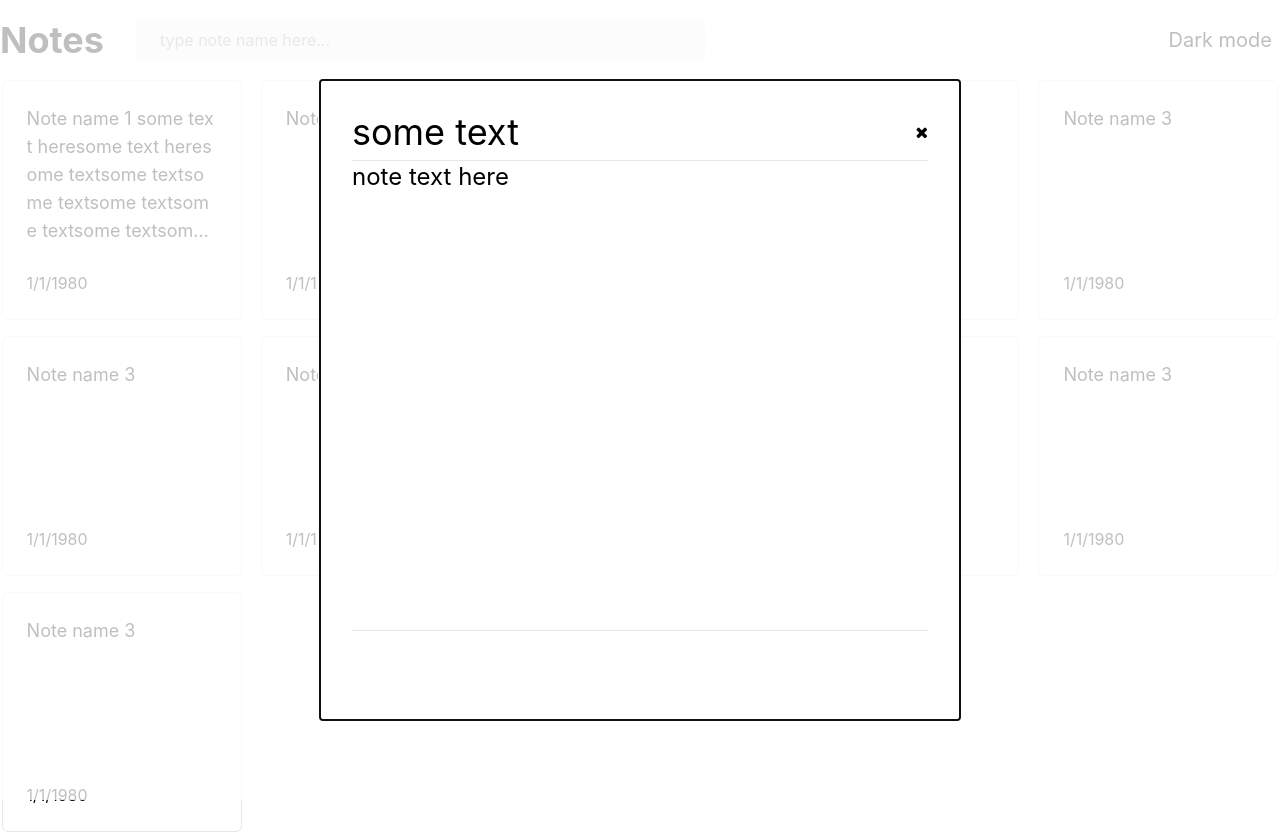
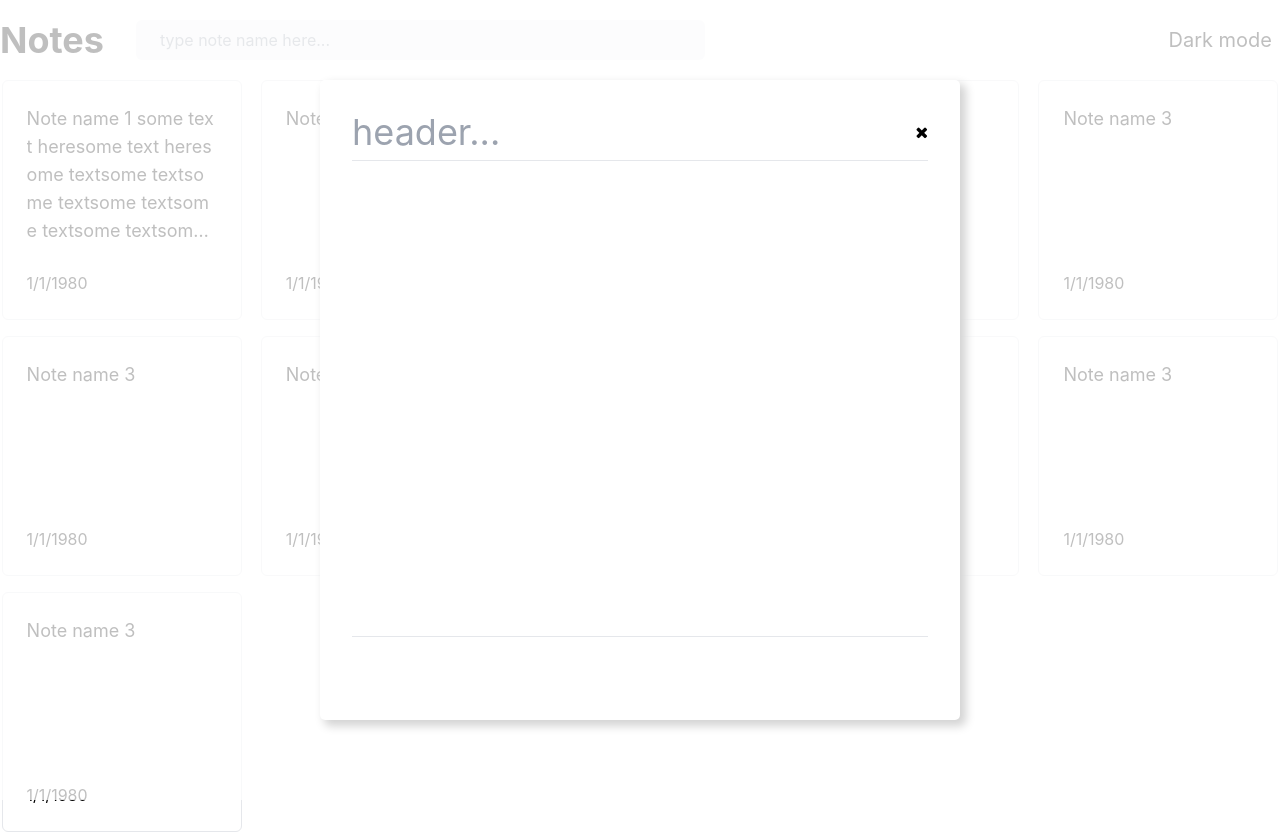
Before and after one commit to puzanovkirill/notes, a React (Create React App) app: page / in a window 1280 px wide. Built offline with nearby package versions, Linux system fonts and the light colour scheme.

Commit message:
fix: modal window divs replaced with input/textarea

```diff
--- a/src/components/ModalWindow.jsx
+++ b/src/components/ModalWindow.jsx
@@ -1,29 +1,25 @@
 import React, { useState } from 'react';
 import Modal from 'react-modal';
 
-const ModalWindow = () => {
+const ModalWindow = ({ note }) => {
    const [isOpen, setIsOpen] = useState(true);
 
    Modal.setAppElement(document.getElementById('root'));
    return (
-      <Modal
-         className="modal"
-         isOpen={isOpen}
-         style={{
-            content: {},
-         }}
-      >
+      <Modal className="modal" isOpen={isOpen}>
          <div className="p-8 h-full">
             <div className="flex justify-between">
-               <div className="text-4xl">some text</div>
+               <input
+                  maxLength={20}
+                  placeholder="header..."
+                  className="text-4xl outline-none"
+               />
                <button className="" onClick={() => setIsOpen(false)}>
                   <i className="fa fa-close"></i>
                </button>
             </div>
             <hr className="mt-2" />
-            <div className="h-4/5 text-2xl break-all overflow-y-scroll">
-               note text here
-            </div>
+            <textarea className="h-4/5 text-2xl break-all overflow-y-scroll w-full resize-none outline-none" />
             <hr className="mt-2" />
          </div>
       </Modal>
--- a/src/index.css
+++ b/src/index.css
@@ -27,10 +27,12 @@ code {
   background-color: white;
   width: 50%;
   margin: 0 auto;
-  boxShadow: 5px 5px 10px 1px lightgray;
+  box-shadow: 5px 5px 10px 1px lightgray;
   height: 80vh;
   top: 50%;
   transform: translateY(-50%);
+  outline: none;
+  border-radius: 5px;
 }
 
 @media screen and (max-width: 1024px){
```
